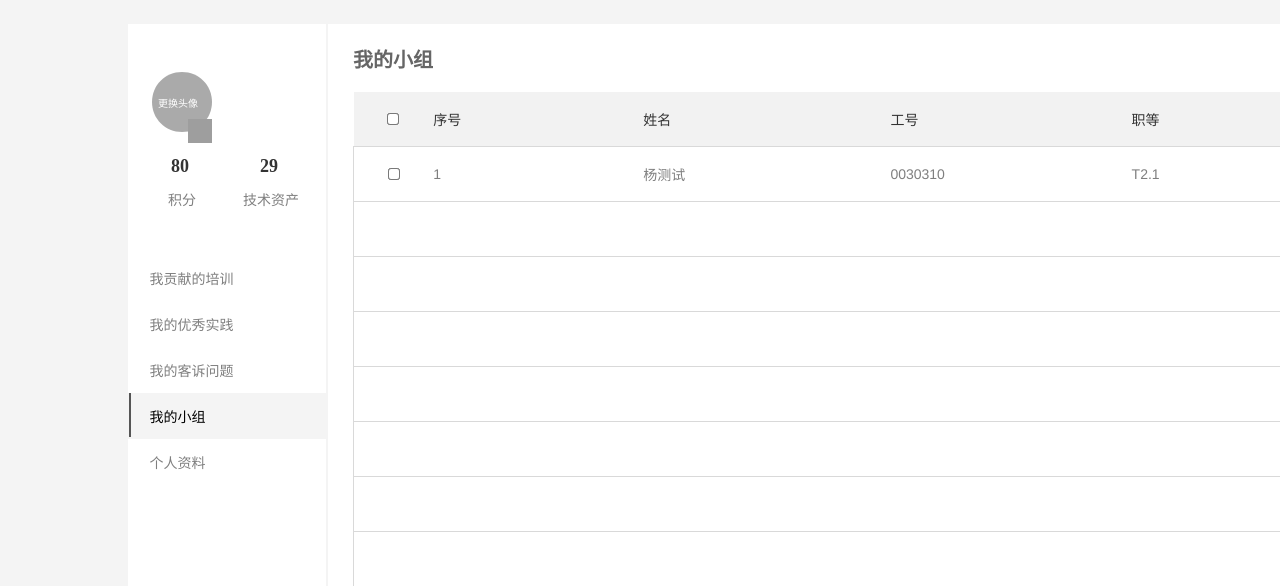
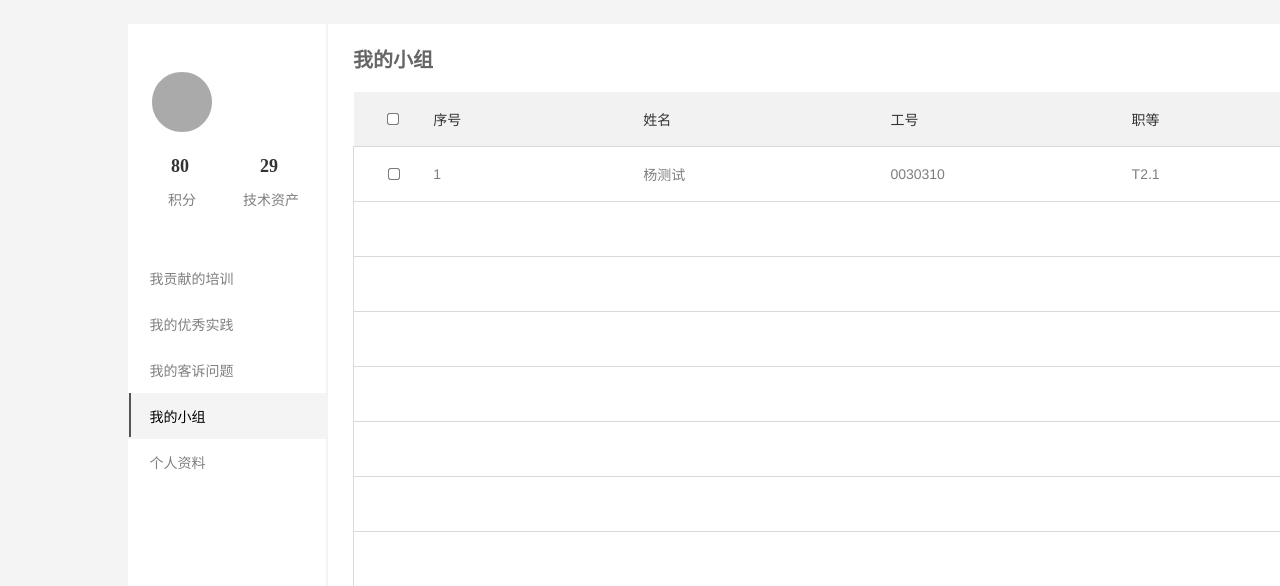
Before and after one commit to alanfanh/tdplatform, a Django app: template templates/account/my_group.html in a window 1280 px wide; the page is wider, and only the part inside the window is pictured. Shown: the part 64-650 px from the top of that part. Run offline with Django 3.2, Linux system fonts and the light colour scheme; the template is opened without the code that fills it, so the values that code supplies are empty; some libraries are stand-ins or nearby versions; grey boxes are pictures that could not be loaded.

Commit message:
删除个人中心页面的更换头像和图片

```diff
--- a/templates/account/group_list.html
+++ b/templates/account/group_list.html
@@ -13,9 +13,7 @@
         <div class="menuinfo">
             <div class="pt">
                 <img src="{% static 'images/account/photo.svg' %}">
-                <span class="chpt">更换头像</span>
             </div>
-            <img src="images/admin/hand.png" class="hand">
             <div class="nm">
                 <span>{{userinfo.realname}}</span>
             </div>
--- a/templates/account/my_group.html
+++ b/templates/account/my_group.html
@@ -14,9 +14,7 @@
     <div class="menuinfo">
       <div class="pt">
         <img src="{% static 'images/account/photo.svg' %}">
-        <span class="chpt">更换头像</span>
       </div>
-      <img src="images/admin/hand.png" class="hand">
       <div class="nm">
         <span>{{userinfo.realname}}</span>
       </div>
--- a/templates/asset/processed_m.html
+++ b/templates/asset/processed_m.html
@@ -15,9 +15,7 @@
         <div class="menuinfo">
             <div class="pt">
                 <img src="{% static 'images/account/photo.svg' %}">
-                <span class="chpt">更换头像</span>
             </div>
-            <img src="images/admin/hand.png" class="hand">
             <div class="nm">
                 <span>{{userinfo.realname}}</span>
             </div>
--- a/templates/asset/processed_pl.html
+++ b/templates/asset/processed_pl.html
@@ -14,9 +14,7 @@
     <div class="menuinfo">
       <div class="pt">
         <img src="{% static 'images/account/photo.svg' %}">
-        <span class="chpt">更换头像</span>
       </div>
-      <img src="images/admin/hand.png" class="hand">
       <div class="nm">
         <span>{{userinfo.realname}}</span>
       </div>
```
